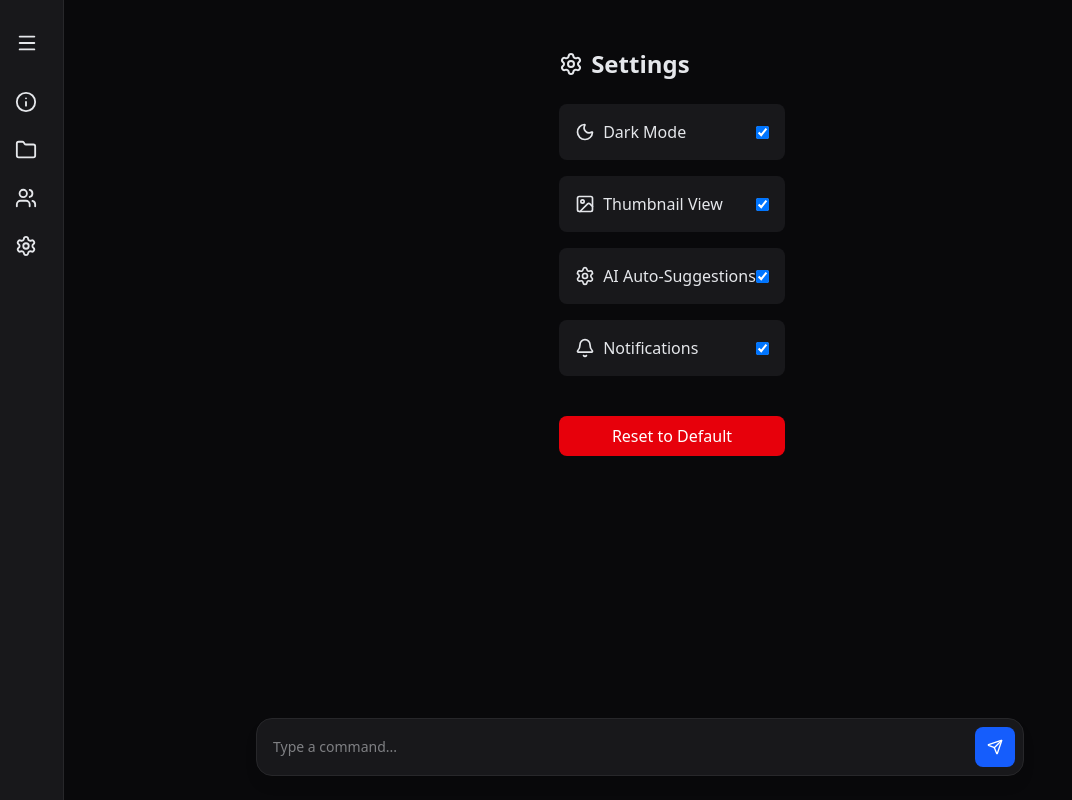
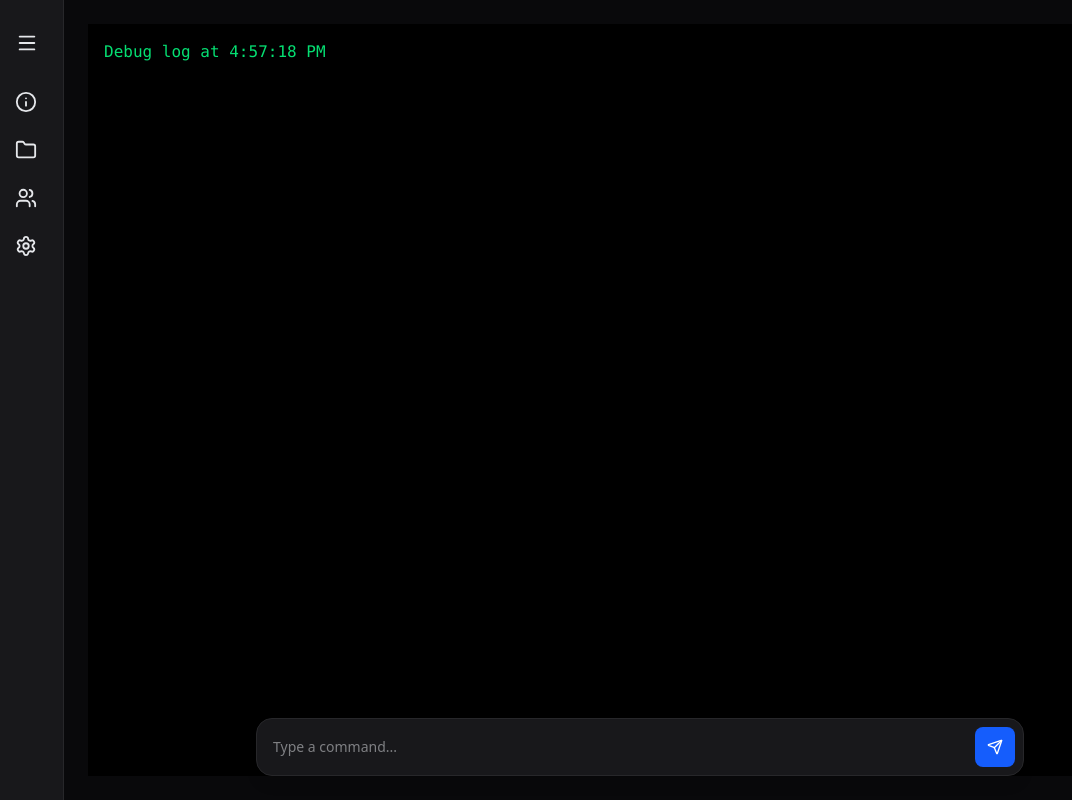
Before and after one commit to Pr0-T0/AI_FILE_MANAGER, a React (Vite) app in the folder ai-file-manager/: page / in a window 1280 px wide. Both pictures are taken after a click on the button "Settings". Shown: the whole page, without its empty margins (0-1072 px from the left). Built offline with nearby package versions, Linux system fonts and the light colour scheme.

Commit message:
log screen update

```diff
--- a/ai-file-manager/package.json
+++ b/ai-file-manager/package.json
@@ -27,7 +27,7 @@
   },
   "devDependencies": {
     "@eslint/js": "^9.36.0",
-    "@types/node": "^24.6.0",
+    "@types/node": "^24.9.1",
     "@types/react": "^19.1.16",
     "@types/react-dom": "^19.1.9",
     "@vitejs/plugin-react": "^5.0.4",
--- a/ai-file-manager/src/electron/main.ts
+++ b/ai-file-manager/src/electron/main.ts
@@ -1,16 +1,26 @@
-import {app, BrowserWindow, Menu} from "electron"
-import path from "path";
+import { app, BrowserWindow, Menu } from "electron";
+import { join } from "path";
 import { isDev } from "./util.js";
 
 
+
 app.on("ready", () => {
-    const mainWindow = new BrowserWindow({});
+  const mainWindow = new BrowserWindow({
+    width: 800,
+    height: 600,
+    webPreferences: {
+      nodeIntegration: true,
+      contextIsolation: false,
+    },
+  });
 
-    Menu.setApplicationMenu(null);
+  Menu.setApplicationMenu(null);
 
-    if (isDev()) {
-        mainWindow.loadURL('http://localhost:5432');
-    }else{
-        mainWindow.loadFile(path.join(app.getAppPath(), '/dist-react/index.html'));
-    }
+  if (isDev()) {
+    mainWindow.loadURL("http://localhost:5432");
+  } else {
+    mainWindow.loadFile(join(app.getAppPath(), "/dist-react/index.html"));
+  }
+
+
 });
--- a/ai-file-manager/src/ui/screens/settingsScreen.tsx
+++ b/ai-file-manager/src/ui/screens/settingsScreen.tsx
@@ -1,86 +1,37 @@
-import { useState } from "react";
-import { Sun, Moon, Image, List, Settings, Bell } from "lucide-react";
+import { useState, useEffect, useRef } from "react";
 
-export default function SettingsScreen() {
-  const [darkMode, setDarkMode] = useState(true);
-  const [thumbnailView, setThumbnailView] = useState(true);
-  const [autoAI, setAutoAI] = useState(true);
-  const [notifications, setNotifications] = useState(true);
+export default function ConsoleScreen() {
+  const [logs, setLogs] = useState<string[]>([]);
+  const consoleRef = useRef<HTMLDivElement>(null);
+
+  // Custom log function
+  const log = (message: string) => {
+    setLogs((prev) => [...prev, message]);
+  };
+
+  // Auto-scroll to bottom
+  useEffect(() => {
+    if (consoleRef.current) {
+      consoleRef.current.scrollTop = consoleRef.current.scrollHeight;
+    }
+  }, [logs]);
+
+  // Example usage: log something every 2 seconds
+  useEffect(() => {
+    const interval = setInterval(() => {
+      log(`Debug log at ${new Date().toLocaleTimeString()}`);
+    }, 2000);
+    return () => clearInterval(interval);
+  }, []);
 
   return (
-    <div className="p-6 bg-zinc-950 text-gray-200 h-full overflow-y-auto">
-      <h1 className="text-2xl font-semibold mb-6 flex items-center gap-2">
-        <Settings size={24} /> Settings
-      </h1>
-
-      {/* Theme */}
-      <div className="flex items-center justify-between mb-4 p-4 bg-zinc-900 rounded-lg">
-        <div className="flex items-center gap-2">
-          {darkMode ? <Moon size={20} /> : <Sun size={20} />}
-          <span>Dark Mode</span>
-        </div>
-        <input
-          type="checkbox"
-          checked={darkMode}
-          onChange={() => setDarkMode(!darkMode)}
-          className="toggle"
-        />
-      </div>
-
-      {/* File View */}
-      <div className="flex items-center justify-between mb-4 p-4 bg-zinc-900 rounded-lg">
-        <div className="flex items-center gap-2">
-          {thumbnailView ? <Image size={20} /> : <List size={20} />}
-          <span>Thumbnail View</span>
-        </div>
-        <input
-          type="checkbox"
-          checked={thumbnailView}
-          onChange={() => setThumbnailView(!thumbnailView)}
-          className="toggle"
-        />
-      </div>
-
-      {/* AI Auto-Suggestions */}
-      <div className="flex items-center justify-between mb-4 p-4 bg-zinc-900 rounded-lg">
-        <div className="flex items-center gap-2">
-          <Settings size={20} />
-          <span>AI Auto-Suggestions</span>
-        </div>
-        <input
-          type="checkbox"
-          checked={autoAI}
-          onChange={() => setAutoAI(!autoAI)}
-          className="toggle"
-        />
-      </div>
-
-      {/* Notifications */}
-      <div className="flex items-center justify-between mb-4 p-4 bg-zinc-900 rounded-lg">
-        <div className="flex items-center gap-2">
-          <Bell size={20} />
-          <span>Notifications</span>
-        </div>
-        <input
-          type="checkbox"
-          checked={notifications}
-          onChange={() => setNotifications(!notifications)}
-          className="toggle"
-        />
-      </div>
-
-      {/* Quick reset button */}
-      <button
-        className="mt-6 w-full bg-red-600 hover:bg-red-500 text-white py-2 rounded-lg transition"
-        onClick={() => {
-          setDarkMode(true);
-          setThumbnailView(true);
-          setAutoAI(true);
-          setNotifications(true);
-        }}
-      >
-        Reset to Default
-      </button>
+    <div
+      ref={consoleRef}
+      className="h-full w-full bg-black text-green-400 font-mono p-4 overflow-y-auto"
+    >
+      {logs.map((line, idx) => (
+        <div key={idx}>{line}</div>
+      ))}
     </div>
   );
 }
```
Also changed, not shown: 1 other file (tests, documents, lock files or other folders).
